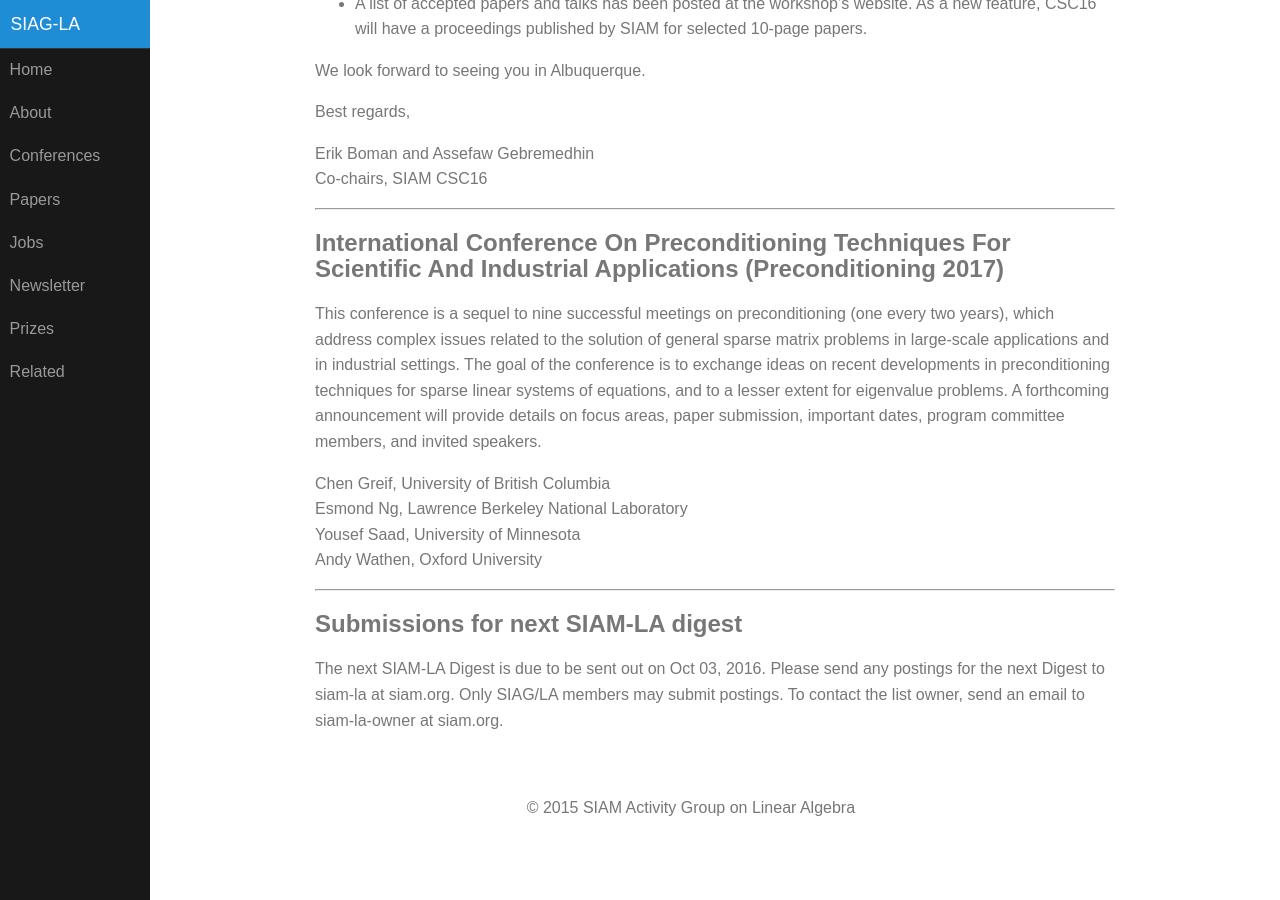
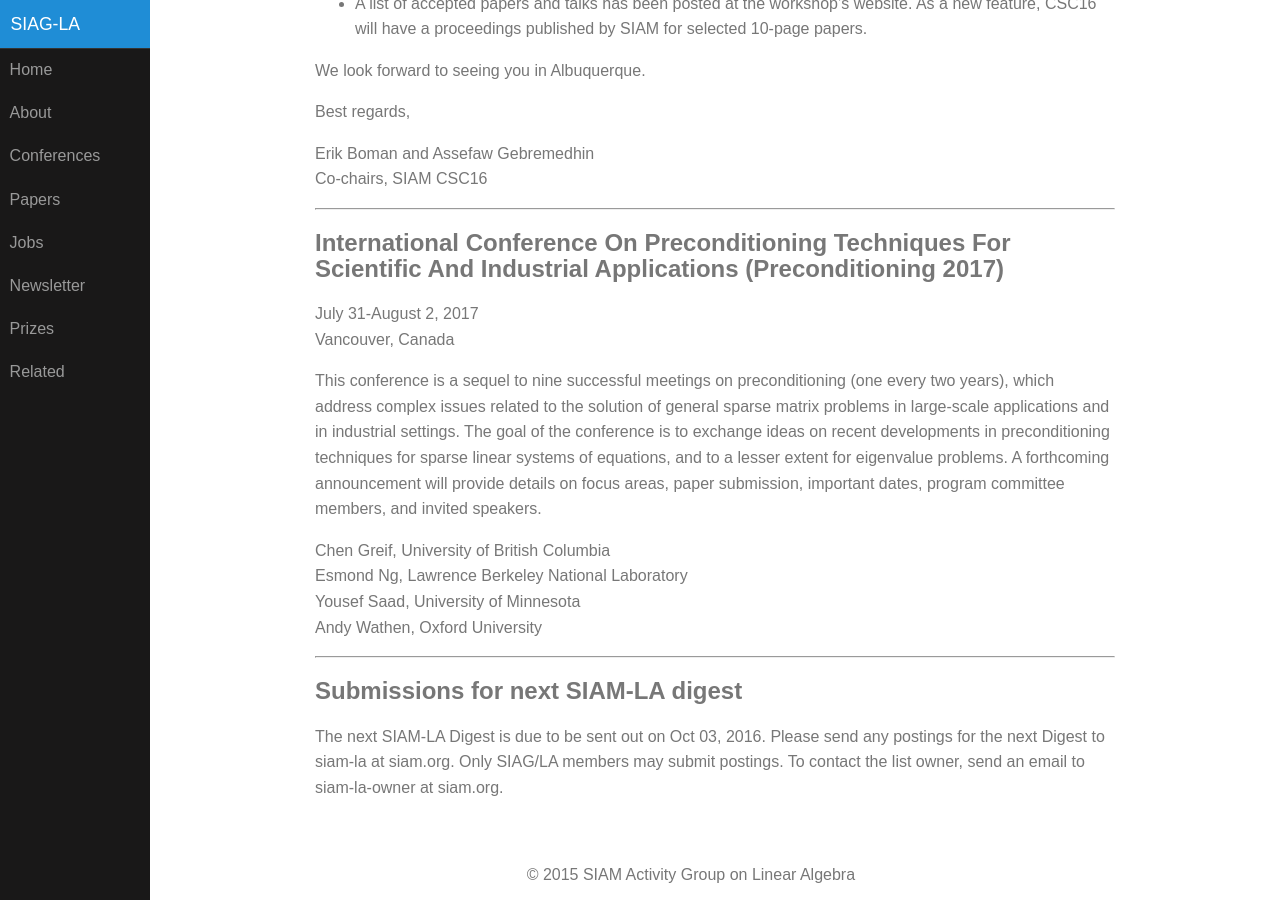
Before and after one commit to dbindel/siagla, a Jekyll site: the page built from _posts/2016-09-05-digest.md, in a window 1280 px wide and 900 px high, scrolled down 2067 px. Built offline with Jekyll 4.4.1, drawn with Linux system fonts in a browser that asks for light colours; comment, search, counter and statistics services are not loaded.

Commit message:
Modified meeting

```diff
--- a/_posts/2016-09-05-digest.md
+++ b/_posts/2016-09-05-digest.md
@@ -95,6 +95,10 @@ Best regards,
 ---------------
 
 ## <a name="nav3"></a>International Conference On Preconditioning Techniques For Scientific And Industrial Applications (Preconditioning 2017)
+
+July 31-August 2, 2017
+Vancouver, Canada
+
 This conference is a sequel to nine successful meetings on
 preconditioning (one every two years), which address complex issues
 related to the solution of general sparse matrix problems in
```
